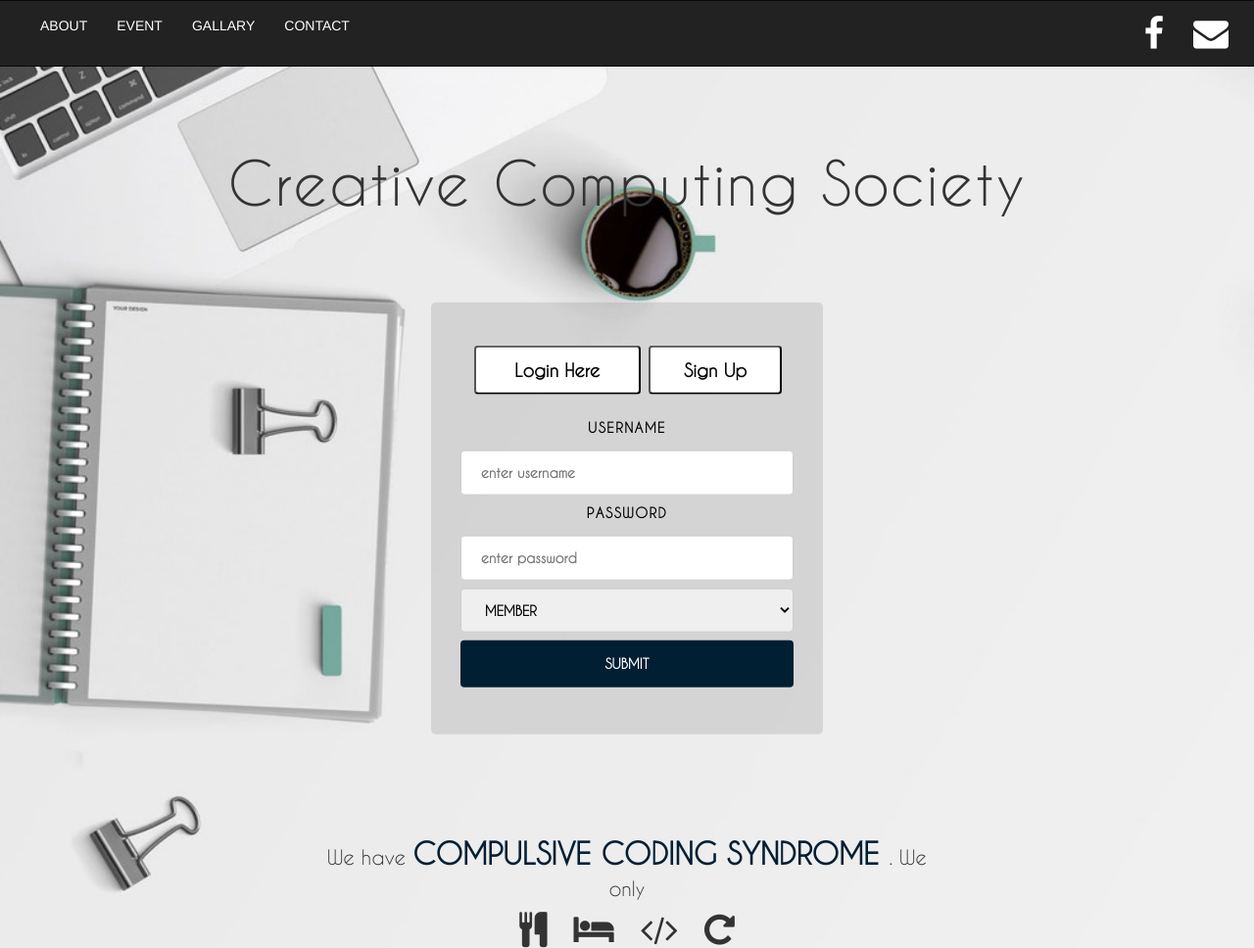
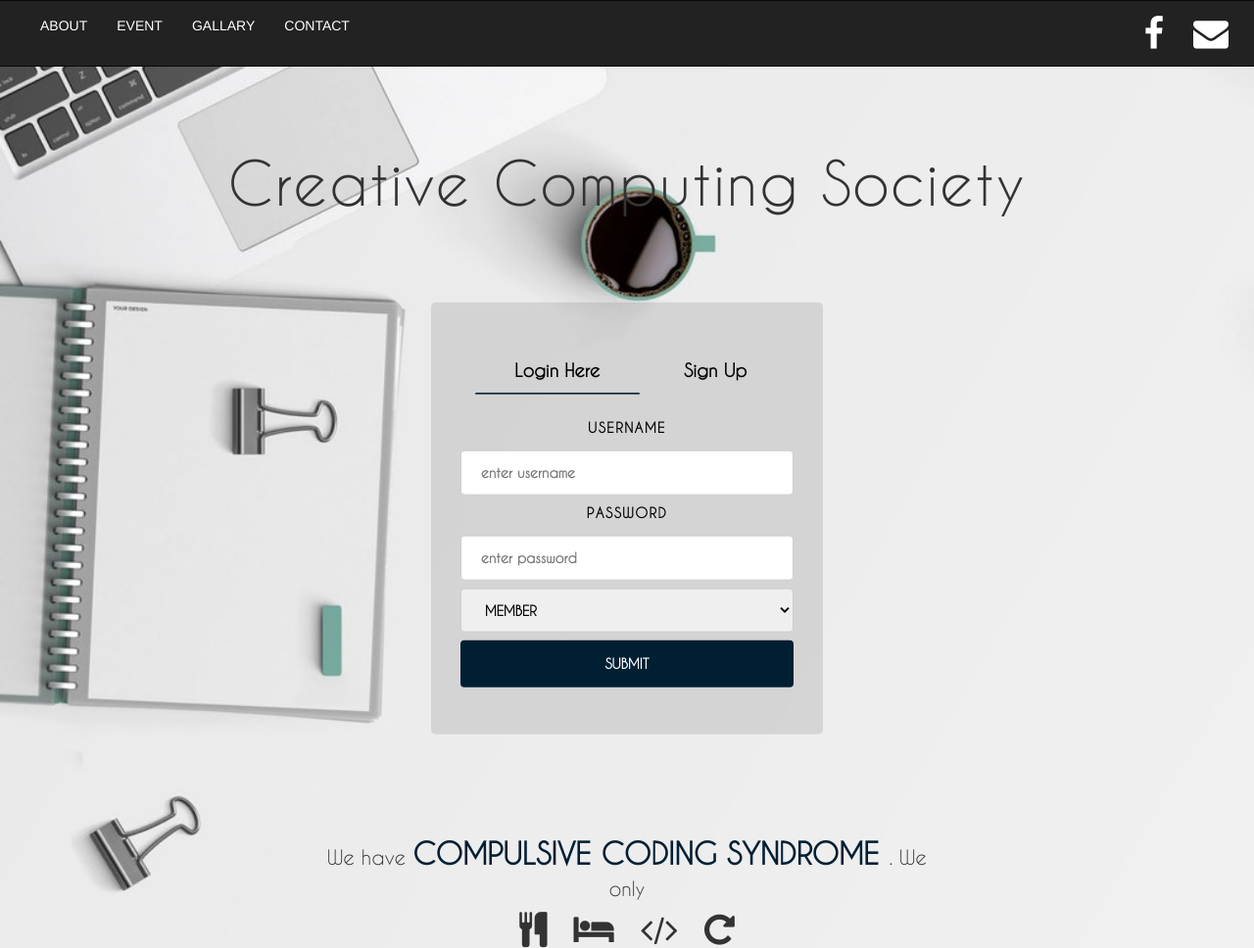
Before and after one commit to creative-computing-society/CCS-Member-Portal, a Python web app: template template/login.html in a window 1280 px wide. Shown: the whole page at 98% size. Run offline with Jinja, Linux system fonts and the light colour scheme; the template is opened without the code that fills it, so the values that code supplies are empty; some libraries are stand-ins or nearby versions.

Commit message:
Login Buttons

```diff
--- a/style/login_style.css
+++ b/style/login_style.css
@@ -1,5 +1,11 @@
+
+ @font-face{
+ 	font-family: caviar dreams;
+ 	src:url(../caviar_dreams/CaviarDreams.ttf);
+ }
 *{
 	box-sizing: border-box;
+
 }
 .back{
 
@@ -62,10 +68,6 @@
 
 }
 
- @font-face{
- 	font-family: caviar dreams;
- 	src:url(/home/simran/ccs2/caviar_dreams/CaviarDreams.ttf);
- }
 
 .head{
 	font-family:caviar dreams;
@@ -80,23 +82,29 @@
 
     .btn_log{
     width: 50%;
-	background-color: white ;
+	background-color: rgba(255,255,255,0);
 	color:black;
+	border: 2px solid rgba(0,0,0,0);
+	border-bottom: 2px solid #001f33;
+ 	font-family: caviar dreams;
 	display : inline-block;
 	padding: 10px 20px;
     font-size: 18px;
-    border-radius: 4px;
+    border-radius: 2px;
     margin:4px 2px;
 
     }
     .btn_sign{
     width: 40%;
-	background-color: white ;
-	color:black;
+	background-color: rgba(255,255,255,0);
+	color:grey;
+color:black;
+	border: 2px solid rgba(0,0,0,0);
+ 	font-family: caviar dreams;
 	display : inline-block;
 	padding: 10px 20px;
     font-size: 18px;
-    border-radius: 4px;
+    border-radius: 2px;
 
     }
 
--- a/template/login.html
+++ b/template/login.html
@@ -7,6 +7,7 @@
     <meta content="width=device-width, initial-scale=1.0" name="viewport">
     <link rel="stylesheet" href="https://cdnjs.cloudflare.com/ajax/libs/font-awesome/4.7.0/css/font-awesome.min.css">
     <link rel="stylesheet" href="https://maxcdn.bootstrapcdn.com/bootstrap/3.3.7/css/bootstrap.min.css">
+
   <script src="https://ajax.googleapis.com/ajax/libs/jquery/3.3.1/jquery.min.js"></script>
   <script src="https://maxcdn.bootstrapcdn.com/bootstrap/3.3.7/js/bootstrap.min.js"></script>
 
@@ -55,8 +56,8 @@
         </div >
        <div class="login-box">
 
-            <button class="btn_log"onclick="showlogin()">Login Here</button>
-            <button class="btn_sign "onclick="showsignup()">Sign Up</button>
+            <button class="btn_log" id="login-but" onclick="showlogin()">Login Here</button>
+            <button class="btn_sign" id="sign-but" onclick="showsignup()">Sign Up</button>
             <br><br>
 
            <form id="showlogin" name="login-form" action="" method="post" onsubmit="return validate1()">
@@ -121,12 +122,16 @@
   function showlogin(){
     document.getElementById('showsup').style.display='none';
     document.getElementById('showlogin').style.display='block';
+    document.getElementById('login-but').style.borderBottom='2px solid #001f33';
+    document.getElementById('sign-but').style.borderBottom='none';
 
   }
 
   function showsignup(){
     document.getElementById('showlogin').style.display='none';
     document.getElementById('showsup').style.display='block';
+    document.getElementById('sign-but').style.borderBottom='2px solid #001f33';
+    document.getElementById('login-but').style.borderBottom='none';
   }
 
 
```
Also changed, not shown: 2 other files.
